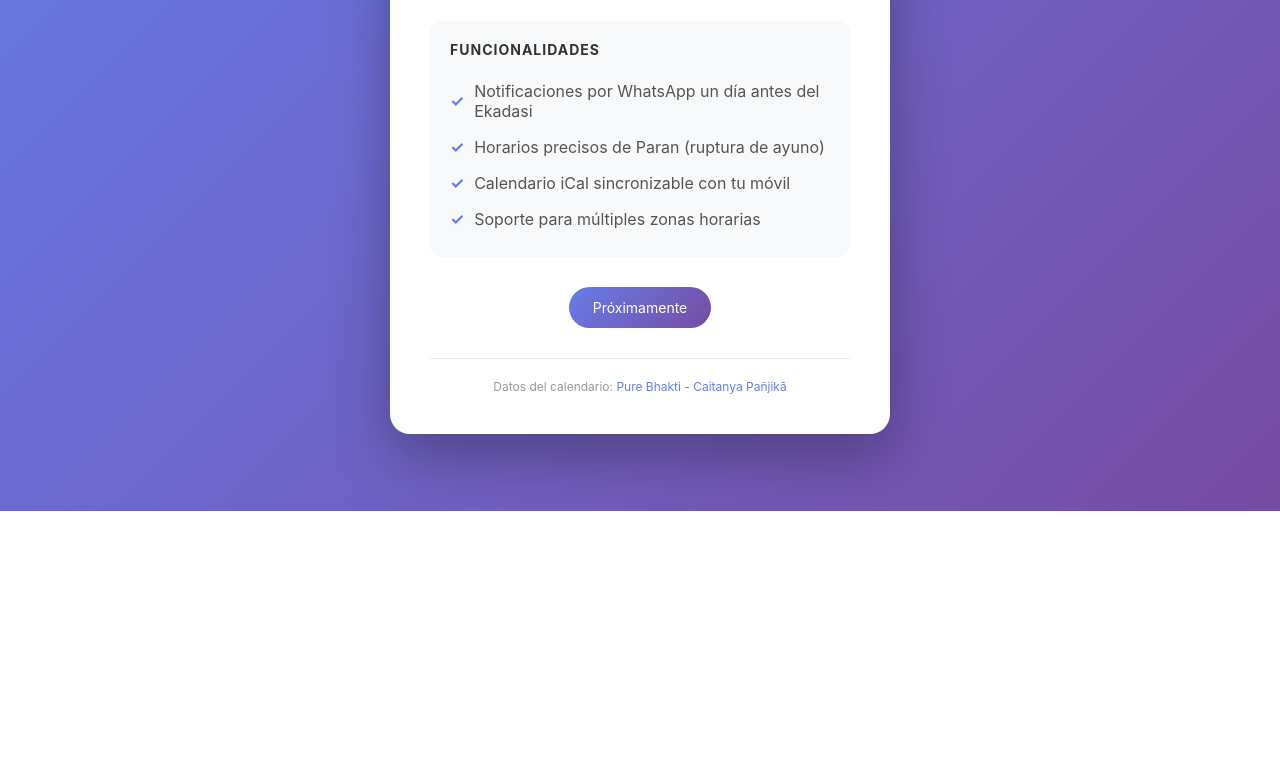
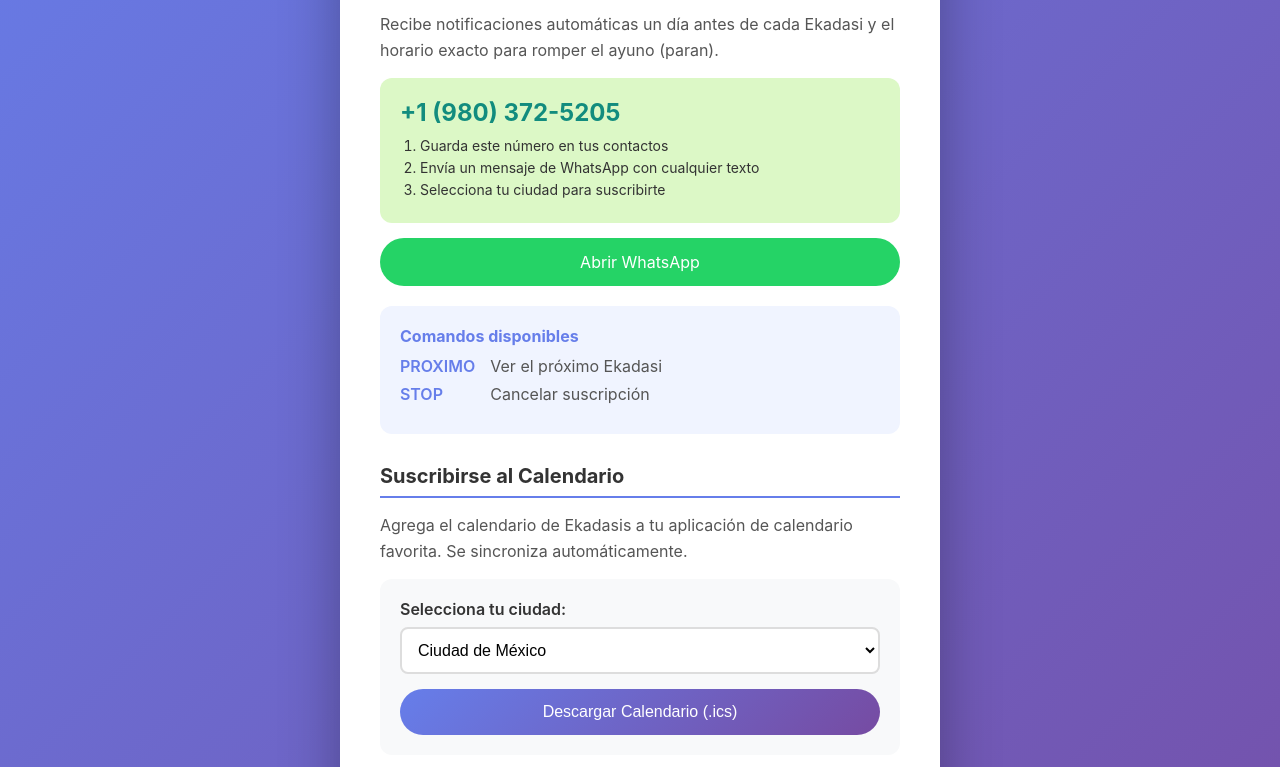
Before and after one commit to vicrodh/ekadasi-calendar, a plain HTML site: page index.html in a window 1280 px wide. Shown: the part 289-1056 px from the top of the page. Before the commit the page ends 800 px from the top, so only its background shows below. Drawn offline with Linux system fonts and the light colour scheme.

Commit message:
Actualizar landing page con instrucciones de uso

```diff
--- a/index.html
+++ b/index.html
@@ -10,72 +10,194 @@
       font-family: -apple-system, BlinkMacSystemFont, 'Segoe UI', Roboto, sans-serif;
       background: linear-gradient(135deg, #667eea 0%, #764ba2 100%);
       min-height: 100vh;
-      display: flex;
-      align-items: center;
-      justify-content: center;
       padding: 20px;
     }
     .container {
       background: white;
       border-radius: 20px;
       padding: 40px;
-      max-width: 500px;
+      max-width: 600px;
+      margin: 0 auto;
+      box-shadow: 0 20px 60px rgba(0,0,0,0.3);
+    }
+    .header {
       text-align: center;
-      box-shadow: 0 20px 60px rgba(0,0,0,0.3);
+      margin-bottom: 30px;
     }
     .icon { font-size: 64px; margin-bottom: 20px; }
     h1 { color: #333; margin-bottom: 10px; font-size: 28px; }
-    .subtitle { color: #666; margin-bottom: 30px; font-size: 16px; }
-    .features {
-      text-align: left;
+    h2 { color: #333; margin: 30px 0 15px; font-size: 20px; border-bottom: 2px solid #667eea; padding-bottom: 8px; }
+    .subtitle { color: #666; font-size: 16px; }
+    .section { margin-bottom: 25px; }
+    .section p { color: #555; line-height: 1.6; margin-bottom: 10px; }
+    .whatsapp-box {
+      background: #dcf8c6;
+      border-radius: 12px;
+      padding: 20px;
+      margin: 15px 0;
+    }
+    .whatsapp-box .number {
+      font-size: 24px;
+      font-weight: bold;
+      color: #128C7E;
+      margin-bottom: 10px;
+    }
+    .whatsapp-box .instructions { font-size: 14px; color: #333; }
+    .whatsapp-box .instructions ol { margin: 10px 0 0 20px; }
+    .whatsapp-box .instructions li { margin: 5px 0; }
+    .calendar-box {
       background: #f8f9fa;
       border-radius: 12px;
       padding: 20px;
-      margin-bottom: 30px;
+      margin: 15px 0;
     }
-    .features h3 { color: #333; margin-bottom: 15px; font-size: 14px; text-transform: uppercase; letter-spacing: 1px; }
-    .features ul { list-style: none; }
-    .features li { padding: 8px 0; color: #555; display: flex; align-items: center; gap: 10px; }
-    .features li::before { content: "✓"; color: #667eea; font-weight: bold; }
-    .badge {
+    .calendar-box label {
+      display: block;
+      font-weight: 600;
+      margin-bottom: 8px;
+      color: #333;
+    }
+    .calendar-box select {
+      width: 100%;
+      padding: 12px;
+      border: 2px solid #ddd;
+      border-radius: 8px;
+      font-size: 16px;
+      margin-bottom: 15px;
+      background: white;
+    }
+    .calendar-box select:focus { outline: none; border-color: #667eea; }
+    .btn {
       display: inline-block;
       background: linear-gradient(135deg, #667eea 0%, #764ba2 100%);
       color: white;
-      padding: 12px 24px;
+      padding: 14px 28px;
       border-radius: 30px;
+      font-size: 16px;
+      text-decoration: none;
+      border: none;
+      cursor: pointer;
+      width: 100%;
+      text-align: center;
+      transition: transform 0.2s, box-shadow 0.2s;
+    }
+    .btn:hover {
+      transform: translateY(-2px);
+      box-shadow: 0 5px 20px rgba(102, 126, 234, 0.4);
+    }
+    .btn-whatsapp { background: #25D366; }
+    .btn-whatsapp:hover { box-shadow: 0 5px 20px rgba(37, 211, 102, 0.4); }
+    .instructions-list {
+      background: #f0f4ff;
+      border-radius: 12px;
+      padding: 20px;
+      margin: 15px 0;
+    }
+    .instructions-list h4 { color: #667eea; margin-bottom: 10px; }
+    .instructions-list ol { margin-left: 20px; color: #555; }
+    .instructions-list li { margin: 8px 0; line-height: 1.5; }
+    .instructions-list code {
+      background: #e0e7ff;
+      padding: 2px 6px;
+      border-radius: 4px;
       font-size: 14px;
+      word-break: break-all;
     }
+    .commands {
+      display: grid;
+      grid-template-columns: auto 1fr;
+      gap: 8px 15px;
+      margin: 10px 0;
+    }
+    .commands dt { font-weight: 600; color: #667eea; }
+    .commands dd { color: #555; }
     .source {
       margin-top: 30px;
       padding-top: 20px;
       border-top: 1px solid #eee;
       font-size: 12px;
       color: #999;
+      text-align: center;
     }
     .source a { color: #667eea; text-decoration: none; }
   </style>
 </head>
 <body>
   <div class="container">
-    <div class="icon">🙏</div>
-    <h1>Ekadasi Calendar</h1>
-    <p class="subtitle">Recordatorios de ayuno para practicantes Vaisnavas</p>
-
-    <div class="features">
-      <h3>Funcionalidades</h3>
-      <ul>
-        <li>Notificaciones por WhatsApp un día antes del Ekadasi</li>
-        <li>Horarios precisos de Paran (ruptura de ayuno)</li>
-        <li>Calendario iCal sincronizable con tu móvil</li>
-        <li>Soporte para múltiples zonas horarias</li>
-      </ul>
+    <div class="header">
+      <div class="icon">🙏</div>
+      <h1>Ekadasi Calendar</h1>
+      <p class="subtitle">Recordatorios de ayuno para practicantes Vaisnavas</p>
     </div>
 
-    <span class="badge">Próximamente</span>
+    <h2>Bot de WhatsApp</h2>
+    <div class="section">
+      <p>Recibe notificaciones automáticas un día antes de cada Ekadasi y el horario exacto para romper el ayuno (paran).</p>
+      <div class="whatsapp-box">
+        <div class="number">+1 (980) 372-5205</div>
+        <div class="instructions">
+          <ol>
+            <li>Guarda este número en tus contactos</li>
+            <li>Envía un mensaje de WhatsApp con cualquier texto</li>
+            <li>Selecciona tu ciudad para suscribirte</li>
+          </ol>
+        </div>
+      </div>
+      <a href="https://wa.me/19803725205?text=Hola" class="btn btn-whatsapp" target="_blank">
+        Abrir WhatsApp
+      </a>
+      <div class="instructions-list" style="margin-top: 20px;">
+        <h4>Comandos disponibles</h4>
+        <dl class="commands">
+          <dt>PROXIMO</dt>
+          <dd>Ver el próximo Ekadasi</dd>
+          <dt>STOP</dt>
+          <dd>Cancelar suscripción</dd>
+        </dl>
+      </div>
+    </div>
+
+    <h2>Suscribirse al Calendario</h2>
+    <div class="section">
+      <p>Agrega el calendario de Ekadasis a tu aplicación de calendario favorita. Se sincroniza automáticamente.</p>
+      <div class="calendar-box">
+        <label for="city">Selecciona tu ciudad:</label>
+        <select id="city">
+          <option value="Mexico City, Mexico">Ciudad de México</option>
+          <option value="Guadalajara, Mexico">Guadalajara</option>
+          <option value="Monterrey, Mexico">Monterrey</option>
+        </select>
+        <button class="btn" onclick="downloadCalendar()">
+          Descargar Calendario (.ics)
+        </button>
+      </div>
+      <div class="instructions-list">
+        <h4>Cómo suscribirse (actualización automática)</h4>
+        <ol>
+          <li><strong>Google Calendar:</strong> Configuración → Añadir calendario → Desde URL → Pegar la URL</li>
+          <li><strong>iPhone/iPad:</strong> Ajustes → Calendario → Cuentas → Añadir cuenta → Otro → Añadir suscripción</li>
+          <li><strong>Outlook:</strong> Agregar calendario → Suscribirse desde la web</li>
+        </ol>
+        <p style="margin-top: 15px; font-size: 14px;">
+          <strong>URL del calendario:</strong><br>
+          <code>https://ekadasi-calendar.blitzkriegfc.workers.dev/calendar.ics?tz=America/Mexico_City</code>
+        </p>
+      </div>
+    </div>
 
     <div class="source">
-      Datos del calendario: <a href="https://www.purebhakti.com/resources/vaisnava-calendar" target="_blank">Pure Bhakti - Caitanya Pañjikā</a>
+      Datos del calendario: <a href="https://www.purebhakti.com/resources/vaisnava-calendar" target="_blank">Pure Bhakti - Śrī Caitanya Pañjikā</a>
+      <br><br>
+      <a href="https://github.com/vicrodh/ekadasi-calendar" target="_blank">GitHub</a>
     </div>
   </div>
+
+  <script>
+    const API_BASE = 'https://ekadasi-calendar.blitzkriegfc.workers.dev';
+    function downloadCalendar() {
+      const url = `${API_BASE}/calendar.ics?tz=America/Mexico_City`;
+      window.open(url, '_blank');
+    }
+  </script>
 </body>
 </html>
```
